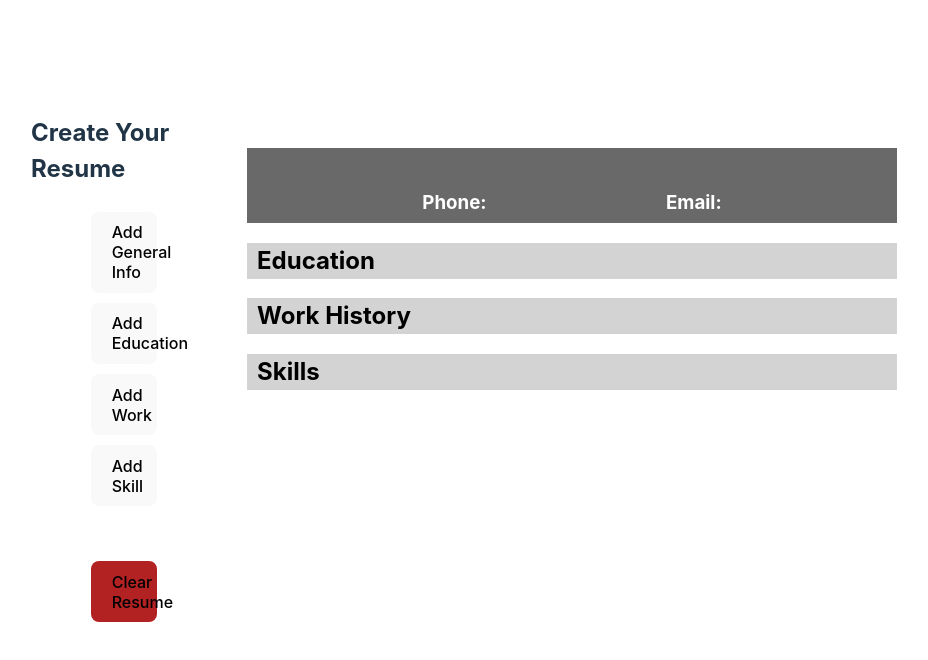
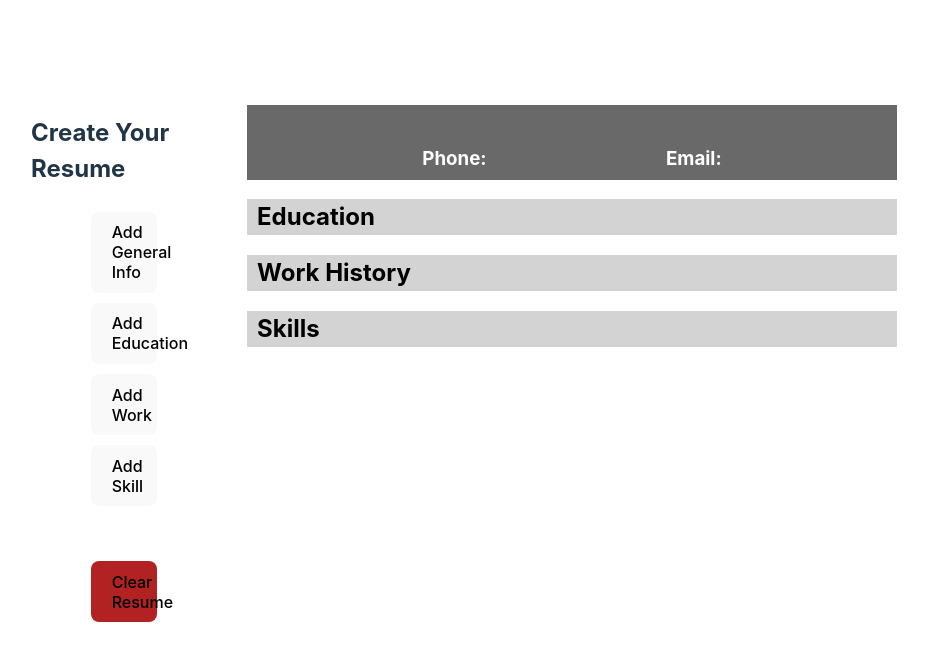
Before and after one commit to brispone/odin-react-cv, a React (Vite) app: page / in a window 1280 px wide. Shown: the top 660 px of the page, without its empty margins (161-1089 px from the left). Built offline with nearby package versions, Linux system fonts and the light colour scheme.

Commit message:
Move resume slightly higher

```diff
--- a/src/styles/Resume.css
+++ b/src/styles/Resume.css
@@ -4,7 +4,7 @@
     padding: 30px;
     width: 650px;
     position: relative;
-    top: 10%;
+    top: 5%;
 }
 
 .headline {
```
